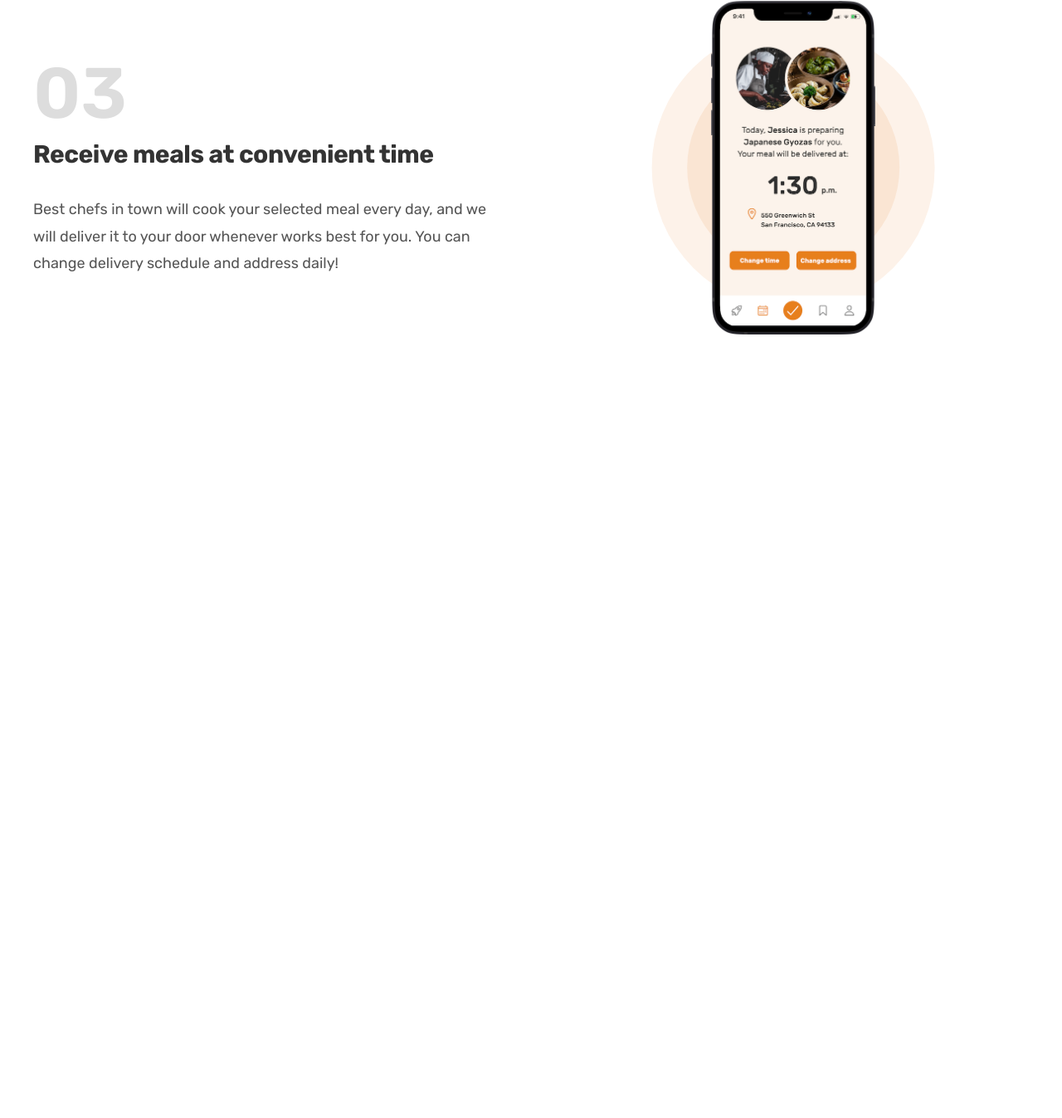
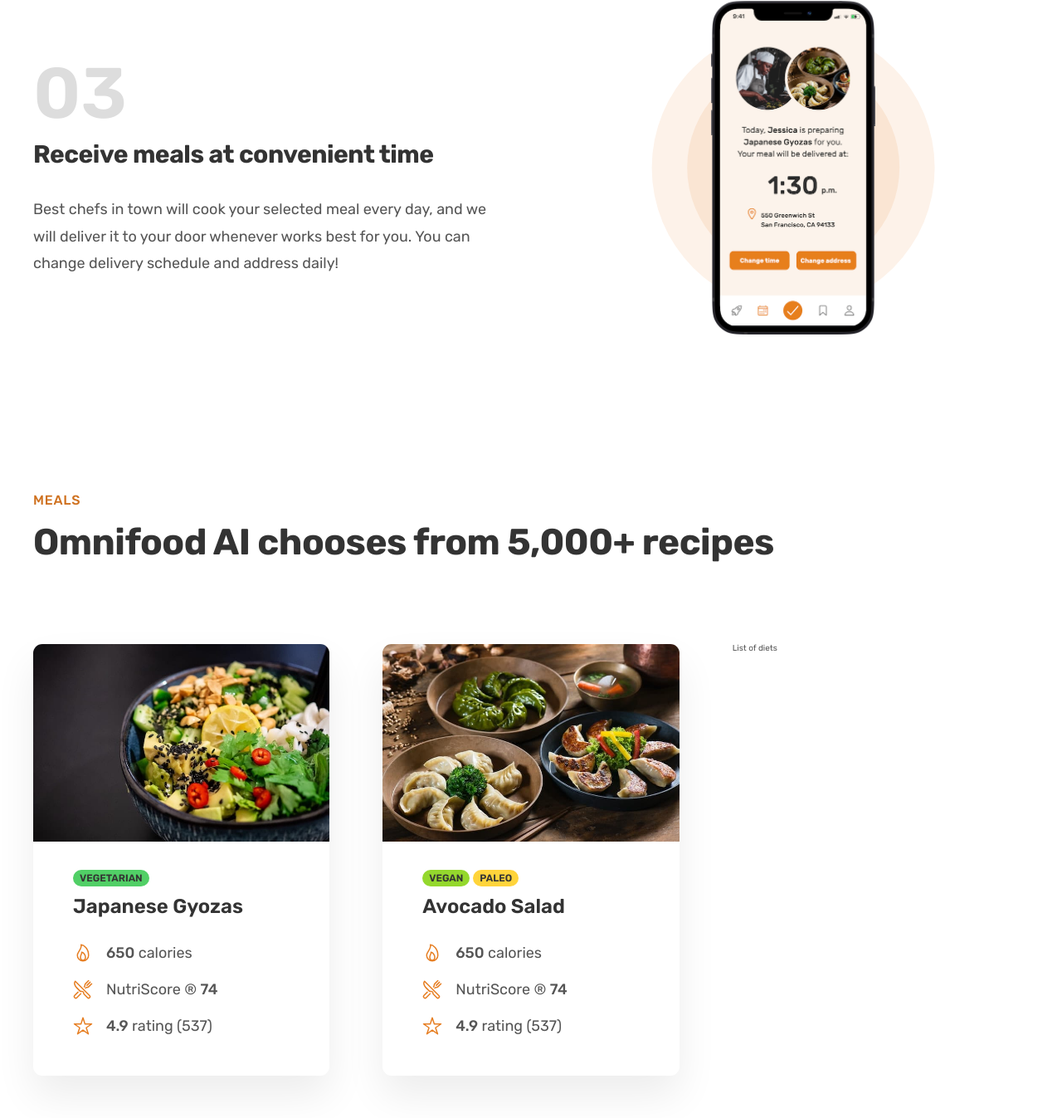
Before and after one commit to Majd-Alhourani98/Omnifood, a plain HTML site: page index.html in a window 1280 px wide. Shown: the part 2190-3537 px from the top of the page at 83% size. Before the commit the page ends 2689 px from the top, so only its background shows below. Drawn offline with nearby package versions, Linux system fonts and the light colour scheme.

Commit message:
add meal cards

```diff
--- a/css/general.css
+++ b/css/general.css
@@ -26,12 +26,12 @@
 - Tints: #fdf2e9 - #fae5d3
 - shades: #cf711f
 - Accents:
-- Greys: #333
+- Greys: #333  - #555 - #888
 
 ---------------- 03 SHADOW -----------------------------
 
 ---------------- 04 BORDER READIUS ---------------------
-Default: 9px
+Default: 9px - 11px
 
 ---------------- 05 SPACING SYSTEM ---------------------
 2 / 4 / 8 / 12/ 16/ 24 / 32 / 48 / 64 / 89 / 96 / 128
@@ -164,3 +164,7 @@ body {
 .margin-right-sm {
   margin-right: 1.6rem;
 }
+
+strong {
+  font-weight: 500;
+}
--- a/css/style.css
+++ b/css/style.css
@@ -190,3 +190,78 @@
 .step-img {
   width: 35%;
 }
+
+/* ********************************************** */
+/*              MEALS SECTION                     */
+/* ********************************************** */
+
+.section-meals {
+  padding: 9.6rem 0;
+}
+
+.meal {
+  box-shadow: 0 2.4rem 4.8rem rgba(0, 0, 0, 0.075);
+  border-radius: 11px;
+  overflow: hidden;
+}
+
+.meal-img {
+  width: 100%;
+}
+.meal-content {
+  padding: 3.2rem 4.8rem 4.8rem 4.8rem;
+}
+.meals-tags {
+  margin-bottom: 1.2rem;
+  display: flex;
+  gap: 0.4rem;
+}
+
+.tag {
+  display: inline-block;
+  padding: 0.4rem 0.8rem;
+  font-size: 1.2rem;
+  text-transform: uppercase;
+  color: #333;
+  border-radius: 100px;
+  font-weight: 600;
+}
+
+.tag--vegetarian {
+  background-color: #51cf66;
+}
+
+.tag--vegan {
+  background-color: #94d82d;
+}
+
+.tag--paleo {
+  background-color: #ffd43b;
+}
+
+.meal-title {
+  font-size: 2.4rem;
+  color: #333;
+  font-weight: 600;
+  margin-bottom: 3.2rem;
+}
+
+.meal-attributes {
+  list-style: none;
+  font-size: 1.8rem;
+  display: flex;
+  flex-direction: column;
+  gap: 2rem;
+}
+
+.meal-attribute {
+  display: flex;
+  align-items: center;
+  gap: 1.6rem;
+}
+
+.meal-icon {
+  height: 2.4rem;
+  width: 2.4rem;
+  color: #e67e22;
+}
--- a/index.html
+++ b/index.html
@@ -102,6 +102,7 @@
           </div>
         </div>
       </section>
+
       <!--  HOW IT WORKS SECTION -->
       <section class="section-how">
         <div class="container">
@@ -174,6 +175,96 @@
           </div>
         </div>
       </section>
+
+      <section class="section-meals">
+        <div class="container">
+          <span class="subheading">Meals</span>
+          <h2 class="heading-secondary">
+            Omnifood AI chooses from 5,000+ recipes
+          </h2>
+        </div>
+
+        <div class="container grid grid--3-cols">
+          <div class="meal">
+            <img
+              src="img/meals/meal-2.jpg"
+              class="meal-img"
+              alt="Japanese Gyozas"
+            />
+            <div class="meal-content">
+              <div class="meals-tags">
+                <span class="tag tag--vegetarian">Vegetarian</span>
+              </div>
+              <p class="meal-title">Japanese Gyozas</p>
+              <ul class="meal-attributes">
+                <li class="meal-attribute">
+                  <ion-icon class="meal-icon" name="flame-outline"></ion-icon>
+                  <span><strong>650</strong> calories</span>
+                </li>
+
+                <li class="meal-attribute">
+                  <ion-icon
+                    class="meal-icon"
+                    name="restaurant-outline"
+                  ></ion-icon>
+                  <span>NutriScore &reg; <strong>74</strong></span>
+                </li>
+
+                <li class="meal-attribute">
+                  <ion-icon class="meal-icon" name="star-outline"></ion-icon>
+                  <span><strong>4.9</strong> rating (537)</span>
+                </li>
+              </ul>
+            </div>
+          </div>
+
+          <div class="meal">
+            <img
+              src="img/meals/meal-1.jpg"
+              class="meal-img"
+              alt="Avocado Salad"
+            />
+            <div class="meal-content">
+              <div class="meals-tags">
+                <span class="tag tag--vegan">Vegan</span>
+                <span class="tag tag--paleo">Paleo</span>
+              </div>
+              <p class="meal-title">Avocado Salad</p>
+              <ul class="meal-attributes">
+                <li class="meal-attribute">
+                  <ion-icon class="meal-icon" name="flame-outline"></ion-icon>
+                  <span><strong>650</strong> calories</span>
+                </li>
+
+                <li class="meal-attribute">
+                  <ion-icon
+                    class="meal-icon"
+                    name="restaurant-outline"
+                  ></ion-icon>
+                  <span>NutriScore &reg; <strong>74</strong></span>
+                </li>
+
+                <li class="meal-attribute">
+                  <ion-icon class="meal-icon" name="star-outline"></ion-icon>
+                  <span><strong>4.9</strong> rating (537)</span>
+                </li>
+              </ul>
+            </div>
+          </div>
+
+          <div class="list">List of diets</div>
+        </div>
+      </section>
     </main>
+
+    <!-- ICONS scripts-->
+    <script
+      type="module"
+      src="https://unpkg.com/ionicons@7.1.0/dist/ionicons/ionicons.esm.js"
+    ></script>
+    <script
+      nomodule
+      src="https://unpkg.com/ionicons@7.1.0/dist/ionicons/ionicons.js"
+    ></script>
   </body>
 </html>
```
